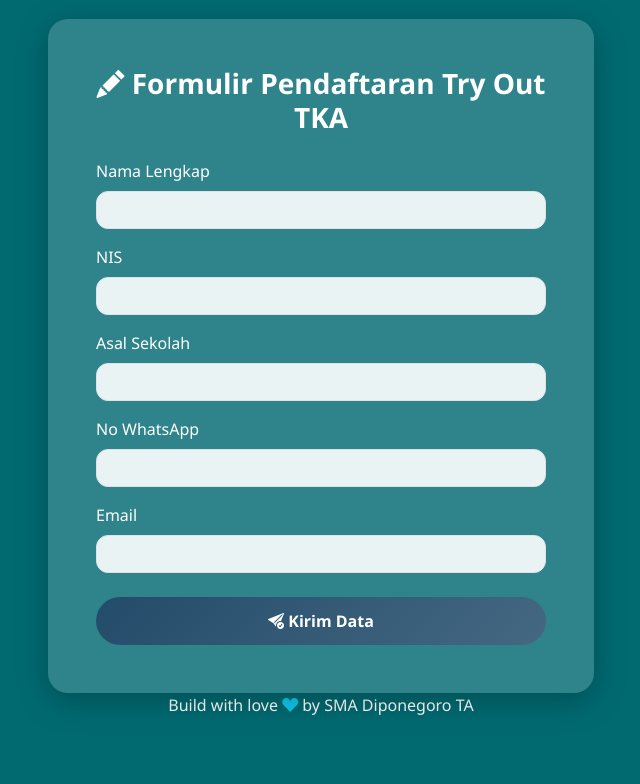
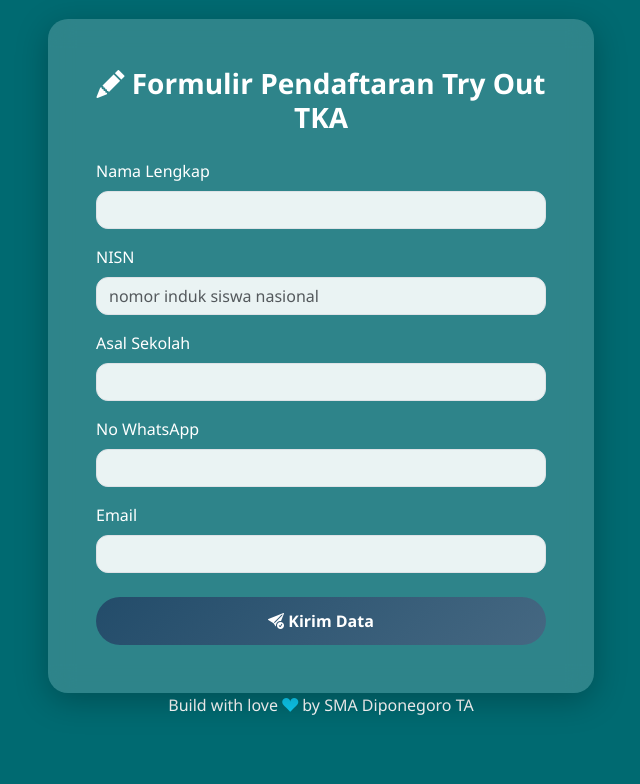
Before and after one commit to smadipodev/Formulir-Pendaftaran-siTKA, a plain HTML site: page index.html in a window 1280 px wide. Shown: the whole page, without its empty margins (319-959 px from the left). Drawn offline with nearby package versions, Linux system fonts and the light colour scheme; some packages are replaced by stand-ins of ours; a script that the page names is missing.

Commit message:
Update index.html

```diff
--- a/index.html
+++ b/index.html
@@ -73,8 +73,8 @@
                         </div>
 
                         <div class="mb-3">
-                            <label class="form-label">NIS</label>
-                            <input type="number" class="form-control" name="nis" required>
+                            <label class="form-label">NISN</label>
+                            <input type="number" class="form-control" name="nis" placeholder="nomor induk siswa nasional" required>
                         </div>
 
                         <div class="mb-3">
```
